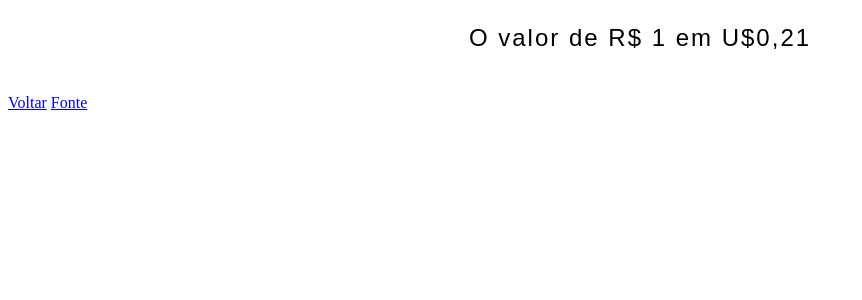
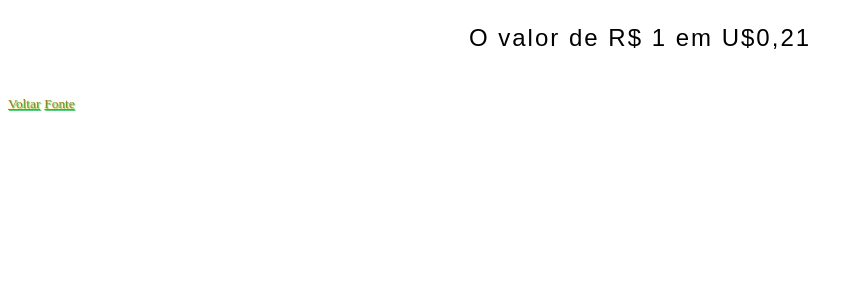
Before and after one commit to dev-drizzithiago/Estudo_PHP_Moderno, a PHP site: page /conversor.php?moeda=1 in a window 1280 px wide. Shown: the top 300 px of the page, without its empty margins (0-862 px from the left). Run offline with PHP 8.4, Linux system fonts and the light colour scheme.

Commit message:
Update style.css

```diff
--- a/Desafios/Conversor de moedas/style.css
+++ b/Desafios/Conversor de moedas/style.css
@@ -10,3 +10,15 @@ p {
     text-align: center;
     letter-spacing: 2px;
 }
+
+a {
+    color: chocolate;
+    font-size: 10pt;
+    text-align: right;
+    text-shadow: 1px 1px 1px rgb(5, 253, 100);
+}
+
+a:hover {
+    color: black;
+    text-decoration: line-through;
+}
```
